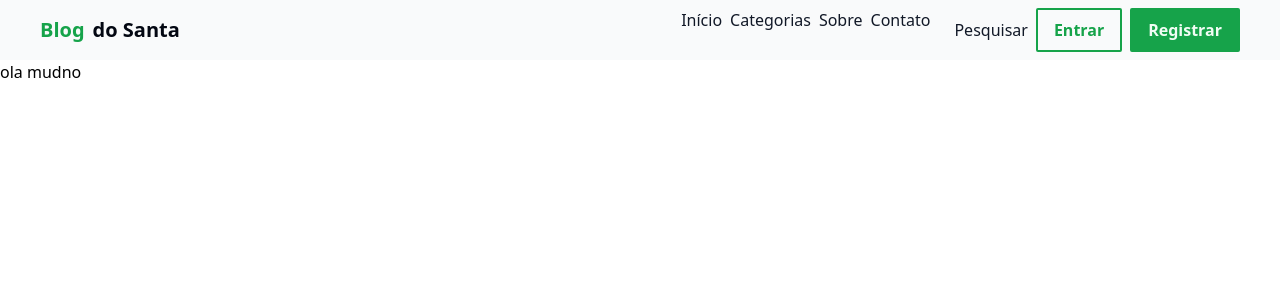
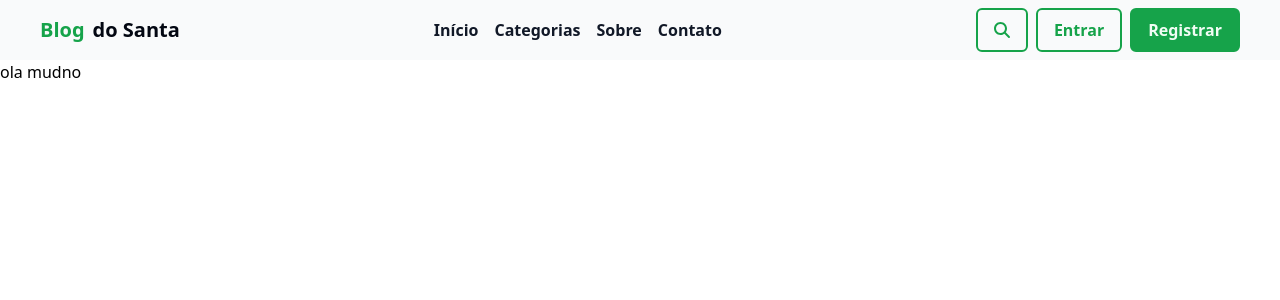
Before and after one commit to ArthurProjectCorrea/blog, a Vue app: page / in a window 1280 px wide. Shown: the top 300 px of the page. Built offline with nearby package versions, Linux system fonts and the light colour scheme; a web font is replaced by a local one.

Commit message:
Develop: NavBar

```diff
--- a/src/components/layouts/NavBar.vue
+++ b/src/components/layouts/NavBar.vue
@@ -5,18 +5,16 @@
             <h2 class="styleLogoH2">do Santa</h2>
             <!-- <img alt="Vue logo" class="logo" src="@/assets/logo.svg" width="75" height="" />  -->
         </div>
-        <div class="styleMenu">
-            <div class="styleMenuNavigation">
+        <div class="styleNavigation">
             <RouterLink to="/">Início</RouterLink>
             <RouterLink to="/about">Categorias</RouterLink>
             <RouterLink to="/about">Sobre</RouterLink>
             <RouterLink to="/about">Contato</RouterLink>
         </div>
-            <div class="styleLogoButton">
-                <button>Pesquisar</button>
+        <div class="styleButton">
+            <button class="styleButtonSearch"><font-awesome-icon :icon="['fas', 'magnifying-glass']" /></button>
             <button class="styleButtonSignIn">Entrar</button>
             <button class="styleButtonSignUp">Registrar</button>
-            </div>
         </div>
     </nav>
 </template>
@@ -25,7 +23,7 @@ import { RouterLink } from "vue-router";
 </script>
 <style scoped>
 .styleMain {
-    @apply flex justify-between items-center  bg-gray-50  py-2 px-10
+    @apply flex justify-between items-center bg-gray-50 py-2 px-10
 }
 
 .styleLogo {
@@ -39,19 +37,28 @@ import { RouterLink } from "vue-router";
 .styleLogoH2 {
     @apply text-gray-950
 }
-.styleMenu{
-    @apply flex gap-6
+
+.styleMenu {
+    @apply flex justify-center items-center gap-6
 }
-.styleMenuNavigation{
+
+.styleNavigation {
+    @apply flex gap-4 text-gray-900 font-bold
+}
+
+.styleButton {
     @apply flex gap-2 text-gray-900
 }
-.styleLogoButton{
-    @apply flex gap-2 text-gray-900
+
+.styleButtonSearch {
+    @apply border-2 font-bold rounded-md border-green-600 text-green-600 hover:bg-green-600 hover:text-green-50 py-2 px-4
 }
-.styleButtonSignIn{
-    @apply border-2 font-bold rounded-sm border-green-600 text-green-600 hover:bg-green-600 hover:text-green-50 py-2 px-4
+
+.styleButtonSignIn {
+    @apply border-2 font-bold rounded-md border-green-600 text-green-600 hover:bg-green-600 hover:text-green-50 py-2 px-4
 }
-.styleButtonSignUp{
-    @apply border-2 font-bold rounded-sm border-green-600 bg-green-600 text-green-50 hover:bg-green-50 hover:text-green-600 py-2 px-4
+
+.styleButtonSignUp {
+    @apply border-2 font-bold rounded-md border-green-600 bg-green-600 text-green-50 hover:bg-green-50 hover:text-green-600 py-2 px-4
 }
 </style>
--- a/src/main.js
+++ b/src/main.js
@@ -6,9 +6,9 @@ import router from "./router";
 
 import { library } from "@fortawesome/fontawesome-svg-core";
 import { FontAwesomeIcon } from "@fortawesome/vue-fontawesome";
-import { faUserSecret } from "@fortawesome/free-solid-svg-icons";
+import { faMagnifyingGlass } from "@fortawesome/free-solid-svg-icons";
 
-library.add(faUserSecret);
+library.add(faMagnifyingGlass);
 
 createApp(App)
   .component("font-awesome-icon", FontAwesomeIcon)
```
Lines whose indentation alone changed are shown as unchanged.
